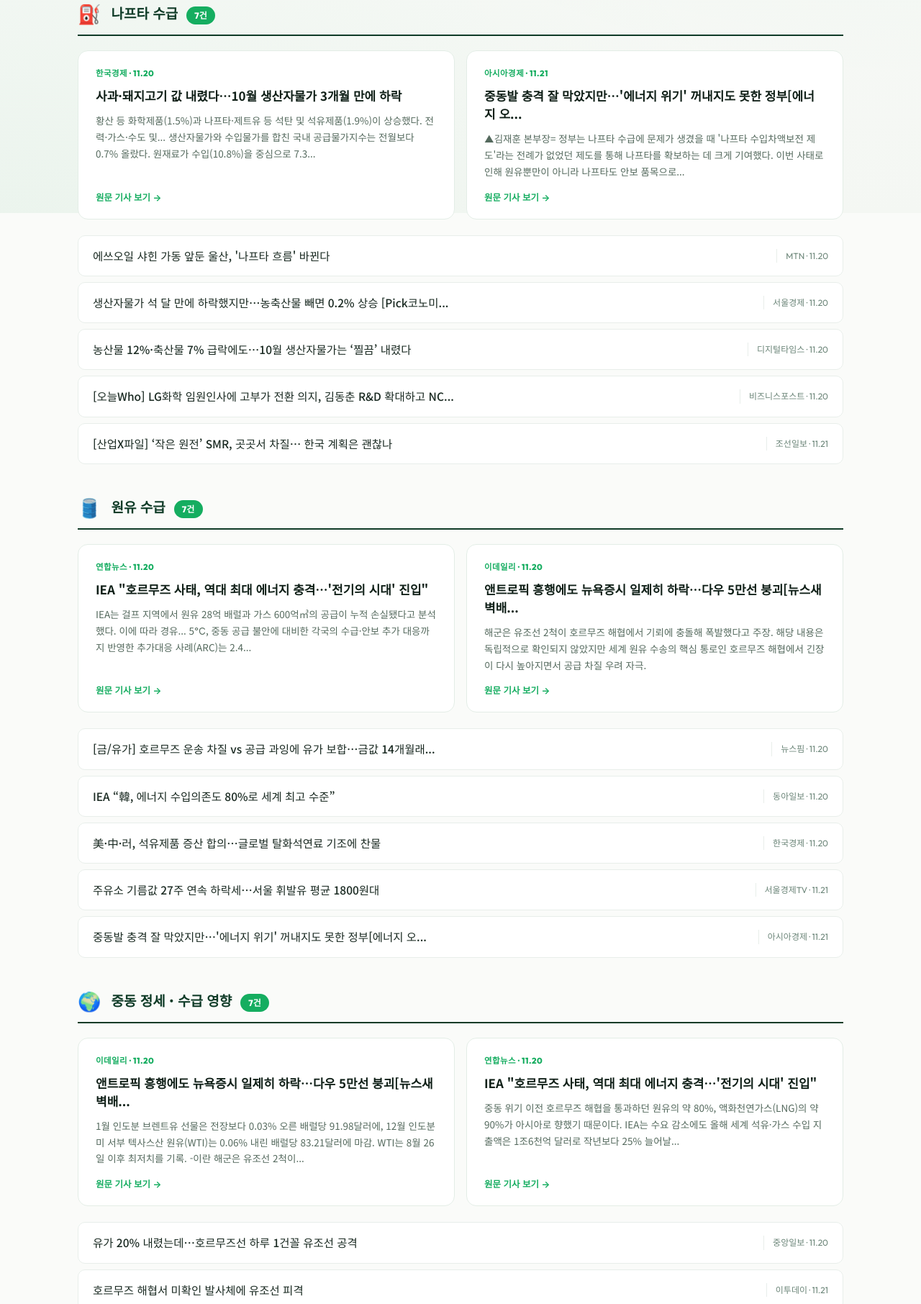
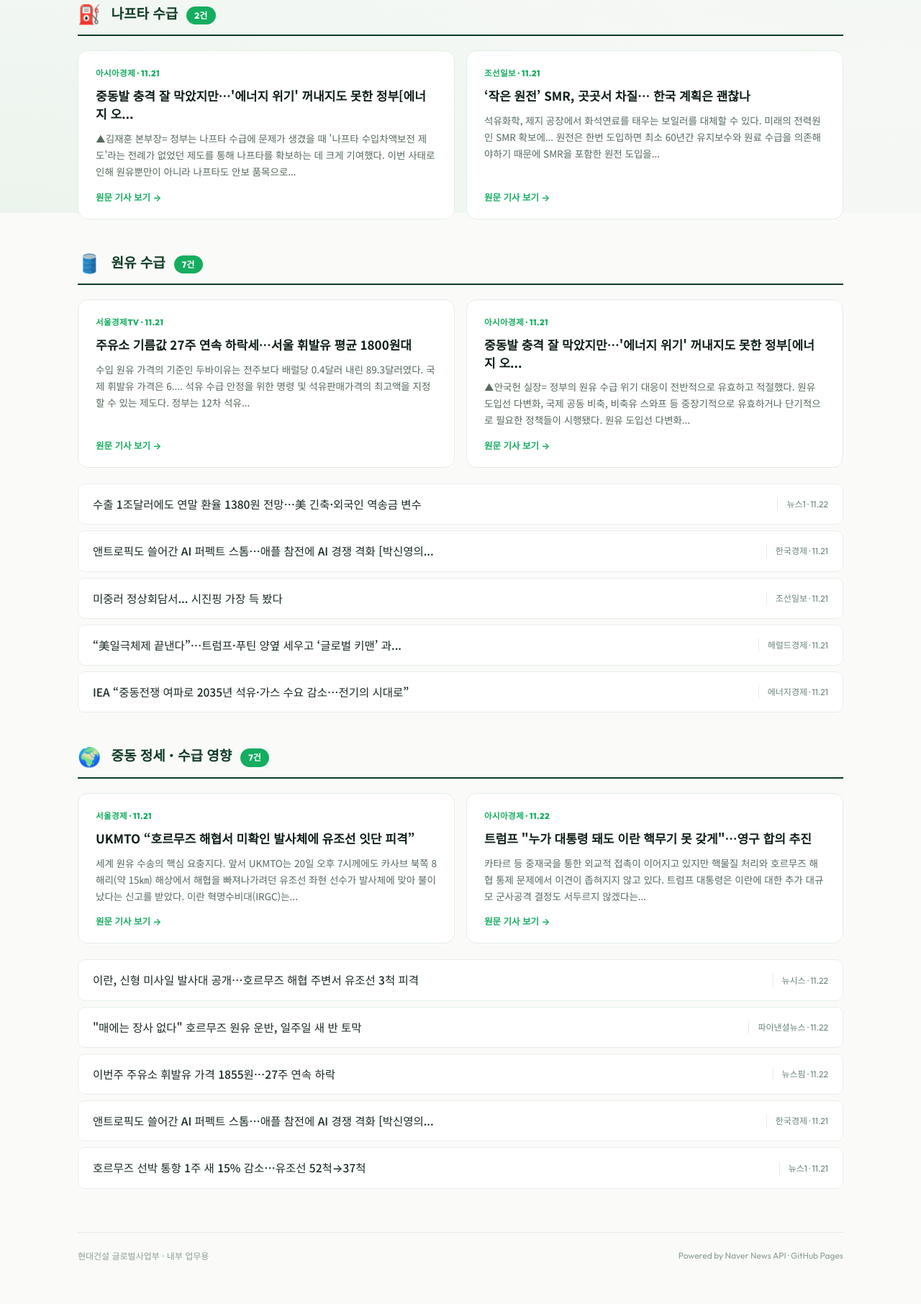
Before and after one commit to hdec-daily-news/oil-naphtha, a plain HTML site: page index.html in a window 1280 px wide. Shown: the part 504-2316 px from the top of the page at 72% size. Drawn offline with Linux system fonts and the light colour scheme.

Commit message:
Daily update 2026-11-22

```diff
--- a/index.html
+++ b/index.html
@@ -23,7 +23,7 @@
       <span class="brand-name">HDEC Daily News</span>
     </a>
     <div class="site-meta">
-      <span>수집기간 11.20 ~ 11.21</span>
+      <span>수집기간 11.21 ~ 11.22</span>
       <span class="sep">·</span>
       <span class="auto-badge">🔄 매일 07시 / 12시 2회 자동 업데이트</span>
     </div>
@@ -40,8 +40,8 @@
       <strong>주요 경제지 · 종합지</strong>에서 선별, 최근 3일 내 기사를 정리합니다.
     </p>
     <div class="hero-stats">
-      <div class="stat"><span class="stat-num">21</span><span class="stat-lab">TOTAL</span></div>
-      <div class="stat"><span class="stat-num">7</span><span class="stat-lab">나프타</span></div>
+      <div class="stat"><span class="stat-num">16</span><span class="stat-lab">TOTAL</span></div>
+      <div class="stat"><span class="stat-num">2</span><span class="stat-lab">나프타</span></div>
       <div class="stat"><span class="stat-num">7</span><span class="stat-lab">원유</span></div>
       <div class="stat"><span class="stat-num">7</span><span class="stat-lab">중동영향</span></div>
     </div>
@@ -53,52 +53,22 @@
         <div class="section-icon">⛽</div>
         <div class="section-meta">
           <h2 class="section-title">나프타 수급</h2>
-          <div class="section-count">7건</div>
+          <div class="section-count">2건</div>
         </div>
       </div>
       <div class="top-cards">
-        <a class="top-card" href="https://magazine.hankyung.com/business/article/202611209052b" target="_blank" rel="noopener">
-          <div class="top-card-source">한국경제 · 11.20</div>
-          <h3 class="top-card-title">사과·돼지고기 값 내렸다…10월 생산자물가 3개월 만에 하락</h3>
-          <p class="top-card-desc">황산 등 화학제품(1.5%)과 나프타·제트유 등 석탄 및 석유제품(1.9%)이 상승했다. 전력·가스·수도 및... 생산자물가와 수입물가를 합친 국내 공급물가지수는 전월보다 0.7% 올랐다. 원재료가 수입(10.8%)을 중심으로 7.3... </p>
-          <span class="top-card-more">원문 기사 보기 →</span>
-        </a>
         <a class="top-card" href="https://view.asiae.co.kr/article/2026111915333205479" target="_blank" rel="noopener">
           <div class="top-card-source">아시아경제 · 11.21</div>
           <h3 class="top-card-title">중동발 충격 잘 막았지만…'에너지 위기' 꺼내지도 못한 정부[에너지 오...</h3>
           <p class="top-card-desc">▲김재훈 본부장= 정부는 나프타 수급에 문제가 생겼을 때 '나프타 수입차액보전 제도'라는 전례가 없었던 제도를 통해 나프타를 확보하는 데 크게 기여했다. 이번 사태로 인해 원유뿐만이 아니라 나프타도 안보 품목으로... </p>
           <span class="top-card-more">원문 기사 보기 →</span>
-        </a></div><ul class="headlines">
-          <li class="headline">
-            <a href="https://news.mtn.co.kr/article/2026111915535938369" target="_blank" rel="noopener">
-              <span class="hl-title">에쓰오일 샤힌 가동 앞둔 울산, '나프타 흐름' 바뀐다</span>
-              <span class="hl-meta">MTN · 11.20</span>
-            </a>
-          </li>
-          <li class="headline">
-            <a href="https://www.sedaily.com/article/20116644?ref=naver" target="_blank" rel="noopener">
-              <span class="hl-title">생산자물가 석 달 만에 하락했지만…농축산물 빼면 0.2% 상승 [Pick코노미...</span>
-              <span class="hl-meta">서울경제 · 11.20</span>
-            </a>
-          </li>
-          <li class="headline">
-            <a href="https://www.dt.co.kr/article/12096265?ref=naver" target="_blank" rel="noopener">
-              <span class="hl-title">농산물 12%·축산물 7% 급락에도…10월 생산자물가는 ‘찔끔’ 내렸다</span>
-              <span class="hl-meta">디지털타임스 · 11.20</span>
-            </a>
-          </li>
-          <li class="headline">
-            <a href="https://www.businesspost.co.kr/BP?command=article_view&amp;num=452535" target="_blank" rel="noopener">
-              <span class="hl-title">[오늘Who] LG화학 임원인사에 고부가 전환 의지, 김동춘 R&amp;D 확대하고 NC...</span>
-              <span class="hl-meta">비즈니스포스트 · 11.20</span>
-            </a>
-          </li>
-          <li class="headline">
-            <a href="https://www.chosun.com/economy/economy_general/2026/11/21/HMRSXGFH6FAHVEUCJTGGIZTKXU/?utm_source=naver&amp;utm_medium=referral&amp;utm_campaign=naver-news" target="_blank" rel="noopener">
-              <span class="hl-title">[산업X파일] ‘작은 원전’ SMR, 곳곳서 차질… 한국 계획은 괜찮나</span>
-              <span class="hl-meta">조선일보 · 11.21</span>
-            </a>
-          </li></ul>
+        </a>
+        <a class="top-card" href="https://www.chosun.com/economy/economy_general/2026/11/21/HMRSXGFH6FAHVEUCJTGGIZTKXU/?utm_source=naver&amp;utm_medium=referral&amp;utm_campaign=naver-news" target="_blank" rel="noopener">
+          <div class="top-card-source">조선일보 · 11.21</div>
+          <h3 class="top-card-title">‘작은 원전’ SMR, 곳곳서 차질… 한국 계획은 괜찮나</h3>
+          <p class="top-card-desc">석유화학, 제지 공장에서 화석연료를 태우는 보일러를 대체할 수 있다. 미래의 전력원인 SMR 확보에... 원전은 한번 도입하면 최소 60년간 유지보수와 원료 수급을 의존해야하기 때문에 SMR을 포함한 원전 도입을... </p>
+          <span class="top-card-more">원문 기사 보기 →</span>
+        </a></div>
     </section>
     <section class="section" data-cat="원유">
       <div class="section-head">
@@ -109,46 +79,46 @@
         </div>
       </div>
       <div class="top-cards">
-        <a class="top-card" href="https://www.yna.co.kr/view/AKR20261120051200530?input=1195m" target="_blank" rel="noopener">
-          <div class="top-card-source">연합뉴스 · 11.20</div>
-          <h3 class="top-card-title">IEA &quot;호르무즈 사태, 역대 최대 에너지 충격…'전기의 시대' 진입&quot;</h3>
-          <p class="top-card-desc">IEA는 걸프 지역에서 원유 28억 배럴과 가스 600억㎥의 공급이 누적 손실됐다고 분석했다. 이에 따라 경유... 5℃, 중동 공급 불안에 대비한 각국의 수급·안보 추가 대응까지 반영한 추가대응 사례(ARC)는 2.4... </p>
+        <a class="top-card" href="https://www.sentv.co.kr/article/view/sentv202611210003" target="_blank" rel="noopener">
+          <div class="top-card-source">서울경제TV · 11.21</div>
+          <h3 class="top-card-title">주유소 기름값 27주 연속 하락세…서울 휘발유 평균 1800원대</h3>
+          <p class="top-card-desc">수입 원유 가격의 기준인 두바이유는 전주보다 배럴당 0.4달러 내린 89.3달러였다. 국제 휘발유 가격은 6.... 석유 수급 안정을 위한 명령 및 석유판매가격의 최고액을 지정할 수 있는 제도다. 정부는 12차 석유... </p>
           <span class="top-card-more">원문 기사 보기 →</span>
         </a>
-        <a class="top-card" href="https://www.edaily.co.kr/News/Read?newsId=01902406645647688&amp;mediaCodeNo=257&amp;utm_source=naver&amp;utm_medium=referral&amp;utm_campaign=news_syndication&amp;utm_content=original_article" target="_blank" rel="noopener">
-          <div class="top-card-source">이데일리 · 11.20</div>
-          <h3 class="top-card-title">앤트로픽 흥행에도 뉴욕증시 일제히 하락…다우 5만선 붕괴[뉴스새벽배...</h3>
-          <p class="top-card-desc">해군은 유조선 2척이 호르무즈 해협에서 기뢰에 충돌해 폭발했다고 주장. 해당 내용은 독립적으로 확인되지 않았지만 세계 원유 수송의 핵심 통로인 호르무즈 해협에서 긴장이 다시 높아지면서 공급 차질 우려 자극.</p>
+        <a class="top-card" href="https://view.asiae.co.kr/article/2026111915333205479" target="_blank" rel="noopener">
+          <div class="top-card-source">아시아경제 · 11.21</div>
+          <h3 class="top-card-title">중동발 충격 잘 막았지만…'에너지 위기' 꺼내지도 못한 정부[에너지 오...</h3>
+          <p class="top-card-desc">▲안국헌 실장= 정부의 원유 수급 위기 대응이 전반적으로 유효하고 적절했다. 원유 도입선 다변화, 국제 공동 비축, 비축유 스와프 등 중장기적으로 유효하거나 단기적으로 필요한 정책들이 시행됐다. 원유 도입선 다변화... </p>
           <span class="top-card-more">원문 기사 보기 →</span>
         </a></div><ul class="headlines">
           <li class="headline">
-            <a href="https://www.newspim.com/news/view/20261120000048" target="_blank" rel="noopener">
-              <span class="hl-title">[금/유가] 호르무즈 운송 차질 vs 공급 과잉에 유가 보합…금값 14개월래...</span>
-              <span class="hl-meta">뉴스핌 · 11.20</span>
+            <a href="https://www.news1.kr/economy/trend/6361269" target="_blank" rel="noopener">
+              <span class="hl-title">수출 1조달러에도 연말 환율 1380원 전망…美 긴축·외국인 역송금 변수</span>
+              <span class="hl-meta">뉴스1 · 11.22</span>
             </a>
           </li>
           <li class="headline">
-            <a href="https://www.donga.com/news/Economy/article/all/20261120/135059933/1" target="_blank" rel="noopener">
-              <span class="hl-title">IEA “韓, 에너지 수입의존도 80%로 세계 최고 수준”</span>
-              <span class="hl-meta">동아일보 · 11.20</span>
+            <a href="https://www.hankyung.com/article/202611211028i" target="_blank" rel="noopener">
+              <span class="hl-title">앤트로픽도 쓸어간 AI 퍼펙트 스톰…애플 참전에 AI 경쟁 격화 [박신영의...</span>
+              <span class="hl-meta">한국경제 · 11.21</span>
             </a>
           </li>
           <li class="headline">
-            <a href="https://magazine.hankyung.com/business/article/202611209546b" target="_blank" rel="noopener">
-              <span class="hl-title">美·中·러, 석유제품 증산 합의…글로벌 탈화석연료 기조에 찬물</span>
-              <span class="hl-meta">한국경제 · 11.20</span>
+            <a href="https://www.chosun.com/international/international_general/2026/11/21/4QWSAYRMB5FGNPSXQFPNS5YBPU/?utm_source=naver&amp;utm_medium=referral&amp;utm_campaign=naver-news" target="_blank" rel="noopener">
+              <span class="hl-title">미중러 정상회담서... 시진핑 가장 득 봤다</span>
+              <span class="hl-meta">조선일보 · 11.21</span>
             </a>
           </li>
           <li class="headline">
-            <a href="https://www.sentv.co.kr/article/view/sentv202611210003" target="_blank" rel="noopener">
-              <span class="hl-title">주유소 기름값 27주 연속 하락세…서울 휘발유 평균 1800원대</span>
-              <span class="hl-meta">서울경제TV · 11.21</span>
+            <a href="https://biz.heraldcorp.com/article/10944534?ref=naver" target="_blank" rel="noopener">
+              <span class="hl-title">“美일극체제 끝낸다”…트럼프·푸틴 양옆 세우고 ‘글로벌 키맨’ 과...</span>
+              <span class="hl-meta">헤럴드경제 · 11.21</span>
             </a>
           </li>
           <li class="headline">
-            <a href="https://view.asiae.co.kr/article/2026111915333205479" target="_blank" rel="noopener">
-              <span class="hl-title">중동발 충격 잘 막았지만…'에너지 위기' 꺼내지도 못한 정부[에너지 오...</span>
-              <span class="hl-meta">아시아경제 · 11.21</span>
+            <a href="https://www.ekn.kr/web/view.php?key=20261120028162391" target="_blank" rel="noopener">
+              <span class="hl-title">IEA “중동전쟁 여파로 2035년 석유·가스 수요 감소…전기의 시대로”</span>
+              <span class="hl-meta">에너지경제 · 11.21</span>
             </a>
           </li></ul>
     </section>
@@ -161,34 +131,34 @@
         </div>
       </div>
       <div class="top-cards">
-        <a class="top-card" href="https://www.edaily.co.kr/News/Read?newsId=01902406645647688&amp;mediaCodeNo=257&amp;utm_source=naver&amp;utm_medium=referral&amp;utm_campaign=news_syndication&amp;utm_content=original_article" target="_blank" rel="noopener">
-          <div class="top-card-source">이데일리 · 11.20</div>
-          <h3 class="top-card-title">앤트로픽 흥행에도 뉴욕증시 일제히 하락…다우 5만선 붕괴[뉴스새벽배...</h3>
-          <p class="top-card-desc">1월 인도분 브렌트유 선물은 전장보다 0.03% 오른 배럴당 91.98달러에, 12월 인도분 미 서부 텍사스산 원유(WTI)는 0.06% 내린 배럴당 83.21달러에 마감. WTI는 8월 26일 이후 최저치를 기록. -이란 해군은 유조선 2척이... </p>
+        <a class="top-card" href="https://www.sedaily.com/article/20117265?ref=naver" target="_blank" rel="noopener">
+          <div class="top-card-source">서울경제 · 11.21</div>
+          <h3 class="top-card-title">UKMTO “호르무즈 해협서 미확인 발사체에 유조선 잇단 피격”</h3>
+          <p class="top-card-desc">세계 원유 수송의 핵심 요충지다. 앞서 UKMTO는 20일 오후 7시께에도 카사브 북쪽 8해리(약 15㎞) 해상에서 해협을 빠져나가려던 유조선 좌현 선수가 발사체에 맞아 불이 났다는 신고를 받았다. 이란 혁명수비대(IRGC)는... </p>
           <span class="top-card-more">원문 기사 보기 →</span>
         </a>
-        <a class="top-card" href="https://www.yna.co.kr/view/AKR20261120051200530?input=1195m" target="_blank" rel="noopener">
-          <div class="top-card-source">연합뉴스 · 11.20</div>
-          <h3 class="top-card-title">IEA &quot;호르무즈 사태, 역대 최대 에너지 충격…'전기의 시대' 진입&quot;</h3>
-          <p class="top-card-desc">중동 위기 이전 호르무즈 해협을 통과하던 원유의 약 80%, 액화천연가스(LNG)의 약 90%가 아시아로 향했기 때문이다. IEA는 수요 감소에도 올해 세계 석유·가스 수입 지출액은 1조6천억 달러로 작년보다 25% 늘어날... </p>
+        <a class="top-card" href="https://view.asiae.co.kr/article/2026112208523830364" target="_blank" rel="noopener">
+          <div class="top-card-source">아시아경제 · 11.22</div>
+          <h3 class="top-card-title">트럼프 &quot;누가 대통령 돼도 이란 핵무기 못 갖게&quot;…영구 합의 추진</h3>
+          <p class="top-card-desc">카타르 등 중재국을 통한 외교적 접촉이 이어지고 있지만 핵물질 처리와 호르무즈 해협 통제 문제에서 이견이 좁혀지지 않고 있다. 트럼프 대통령은 이란에 대한 추가 대규모 군사공격 결정도 서두르지 않겠다는... </p>
           <span class="top-card-more">원문 기사 보기 →</span>
         </a></div><ul class="headlines">
           <li class="headline">
-            <a href="https://www.joongang.co.kr/article/25480351" target="_blank" rel="noopener">
-              <span class="hl-title">유가 20% 내렸는데…호르무즈선 하루 1건꼴 유조선 공격</span>
-              <span class="hl-meta">중앙일보 · 11.20</span>
+            <a href="https://www.newsis.com/view/NISX20261122_0003877864" target="_blank" rel="noopener">
+              <span class="hl-title">이란, 신형 미사일 발사대 공개…호르무즈 해협 주변서 유조선 3척 피격</span>
+              <span class="hl-meta">뉴시스 · 11.22</span>
             </a>
           </li>
           <li class="headline">
-            <a href="https://www.etoday.co.kr/news/view/2651228" target="_blank" rel="noopener">
-              <span class="hl-title">호르무즈 해협서 미확인 발사체에 유조선 피격</span>
-              <span class="hl-meta">이투데이 · 11.21</span>
+            <a href="https://www.fnnews.com/news/202611220411303236" target="_blank" rel="noopener">
+              <span class="hl-title">&quot;매에는 장사 없다&quot; 호르무즈 원유 운반, 일주일 새 반 토막</span>
+              <span class="hl-meta">파이낸셜뉴스 · 11.22</span>
             </a>
           </li>
           <li class="headline">
-            <a href="https://www.newspim.com/news/view/20261120000048" target="_blank" rel="noopener">
-              <span class="hl-title">[금/유가] 호르무즈 운송 차질 vs 공급 과잉에 유가 보합…금값 14개월래...</span>
-              <span class="hl-meta">뉴스핌 · 11.20</span>
+            <a href="https://www.newspim.com/news/view/20261121000123" target="_blank" rel="noopener">
+              <span class="hl-title">이번주 주유소 휘발유 가격 1855원…27주 연속 하락</span>
+              <span class="hl-meta">뉴스핌 · 11.22</span>
             </a>
           </li>
           <li class="headline">
```
Also changed, not shown: oil_naphtha.csv (+12 -17 lines).
